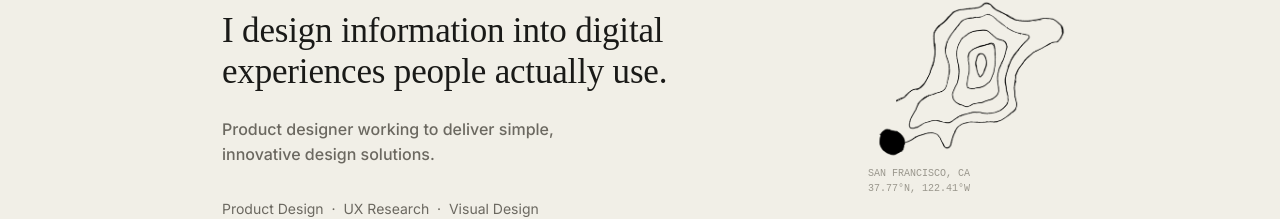
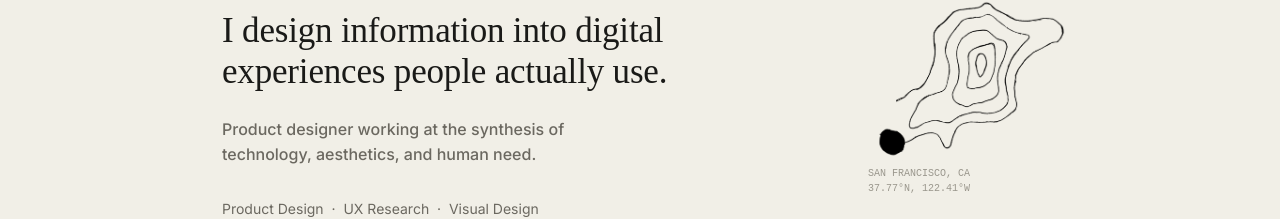
Before and after one commit to keelyganong/keely-portfolio, a plain HTML site: page index.html in a window 1280 px wide. Shown: the part 90-309 px from the top of the page. Drawn offline with Linux system fonts and the light colour scheme; a web font is replaced by a local one.

Commit message:
Update index.html

```diff
--- a/index.html
+++ b/index.html
@@ -30,7 +30,7 @@
 
 <section class="hero">
   <h1>I design information into digital experiences people actually use.</h1>
-  <p class="sub">Product designer working to deliver simple, innovative design solutions.</p>
+  <p class="sub">Product designer working at the synthesis of technology, aesthetics, and human need.</p>
   <div class="focus-list">Product Design &nbsp;·&nbsp; UX Research &nbsp;·&nbsp; Visual Design</div>
   <div class="grad-line">University of Michigan School of Information '26</div>
   <a class="cta" href="#work">See the work</a>
```
